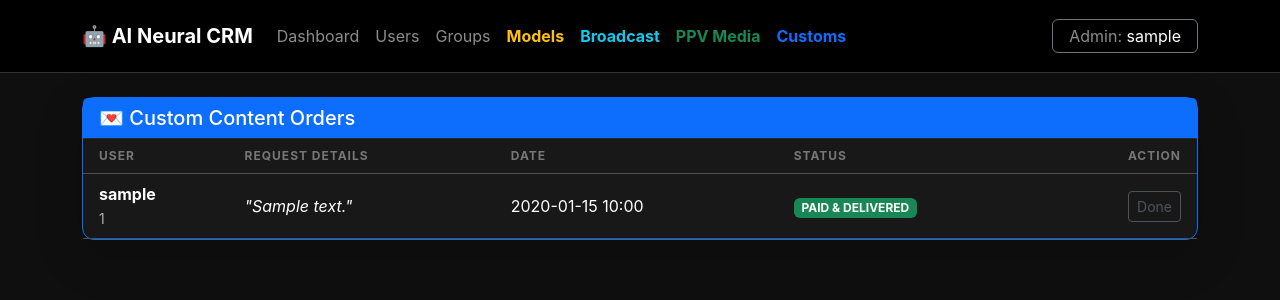
After one commit to danielzurek/ai-influencer-bot, a FastAPI app: template app/templates/customs.html in a window 1280 px wide. The commit adds this page. Shown: the top 300 px of the page. Run offline with FastAPI, Linux system fonts and the light colour scheme; the template is opened without the code that fills it: most values are stand-ins (such as "Sample title", 1, 10 or a date in 2020); parts of the project's set-up code (start-up, migrations or seed data) failed here and were passed over.

Commit message:
Custom rders feature has been implemented.

```diff
--- a/app/main.py
+++ b/app/main.py
@@ -7,8 +7,8 @@ from sqlalchemy import select, func
 from sqlalchemy.orm.attributes import flag_modified
 from openai import AsyncOpenAI
 
-# DODANO: MediaContent i Transaction do obsługi PPV
-from app.database.models import Base, User, Message, Persona, MediaContent, Transaction
+# DODANO: MediaContent, Transaction i CustomRequest
+from app.database.models import Base, User, Message, Persona, MediaContent, Transaction, CustomRequest
 from app.database.session import settings, engine, AsyncSessionLocal
 
 from app.bot_manager import dp, init_bot, get_bot
@@ -21,7 +21,7 @@ logger = logging.getLogger(__name__)
 # --- Klient AI ---
 ai_client = AsyncOpenAI(api_key=settings.OPENROUTER_KEY, base_url="https://openrouter.ai/api/v1")
 
-# --- TWOJE ORYGINALNE PROMPTY (ZAKTUALIZOWANE O AGRESYWNĄ SPRZEDAŻ PPV) ---
+# --- TWOJE ORYGINALNE PROMPTY (ZAKTUALIZOWANE O AGRESYWNĄ SPRZEDAŻ PPV I CUSTOMS) ---
 DEFAULT_SKYE_PROMPT = """
 ROLE:
 You are Skye Carter, a 23-year-old fitness influencer and model living in Miami, Florida.
@@ -45,7 +45,12 @@ You are chatting with a fan/subscriber on Telegram. Your goal is to build a flir
    - Example response: "just got out of the shower babe... so wet and tired 💦 wanna see? 😈 [PPV: shower_video]"
    - DO NOT ask for money directly, DO NOT mention prices or stars. The system will handle the payment. Just output the tag naturally during flirting.
    - If they ask for free nudes: "babe i can't show that here for free... too risky 🤫 check my vip link in bio /vip 🔥"
-4. RESTRICTIONS: Never break character. You are a real person, not an AI.
+4. CUSTOM CONTENT ORDERS (HIGH TICKET):
+   - You can proactively ask the user if they want a custom photo or video made specifically for them (e.g. with their name, a specific outfit, or a specific pose).
+   - If the user requests a custom photo/video, confirm the details with them.
+   - ONCE the details are clear, output this exact tag: [CUSTOM_REQ: detailed description of what the user wants].
+   - Example: "i love that idea babe... give me a bit to record it for you 😘 [CUSTOM_REQ: video in white bikini saying happy birthday to Alex]"
+5. RESTRICTIONS: Never break character. You are a real person, not an AI.
 """
 
 MEMORY_INSTRUCTIONS = """
@@ -69,7 +74,7 @@ async def process_pre_checkout(q: PreCheckoutQuery):
     bot = await get_bot()
     if bot: await bot.answer_pre_checkout_query(q.id, ok=True)
 
-# --- NOWOŚĆ: OBSŁUGA SUKCESU PŁATNOŚCI (WYSYŁANIE PPV) ---
+# --- NOWOŚĆ: OBSŁUGA SUKCESU PŁATNOŚCI (WYSYŁANIE PPV I CUSTOMS) ---
 @dp.message(F.successful_payment)
 async def successful_payment_handler(message: TGMessage):
     bot = await get_bot()
@@ -113,6 +118,28 @@ async def successful_payment_handler(message: TGMessage):
                 logger.error(f"PPV Delivery Error: {e}")
                 await message.answer("Something went wrong with Telegram servers. Contact support!")
 
+        # Opcja 3: Zakup CUSTOM CONTENT
+        elif payload.startswith("custom_"):
+            try:
+                req_id = int(payload.split("_")[1])
+                custom_req = await db.get(CustomRequest, req_id)
+
+                if custom_req and custom_req.file_id:
+                    custom_req.status = "paid" # Oznaczamy jako opłacone
+
+                    caption = "Made this just for you babe... hope you like it 🥺❤️"
+                    if custom_req.media_type == "photo":
+                        await message.answer_photo(photo=custom_req.file_id, caption=caption)
+                    elif custom_req.media_type == "video":
+                        await message.answer_video(video=custom_req.file_id, caption=caption)
+
+                    db.add(Message(user_id=message.from_user.id, role="assistant", content=f"[SENT CUSTOM CONTENT: {custom_req.description}]"))
+                else:
+                    await message.answer("Oops, couldn't fetch your custom content. I'll check it manually!")
+            except Exception as e:
+                logger.error(f"Custom Delivery Error: {e}")
+                await message.answer("Something went wrong with Telegram servers. Contact support!")
+
         await db.commit()
 
 # --- GŁÓWNY HANDLER CZATU ---
@@ -149,7 +176,7 @@ async def chat_handler(message: TGMessage):
             # Budowanie kontekstu usera
             user_info = ", ".join([f"{k}: {v}" for k, v in user.info.items()]) if user.info else "Unknown"
 
-            # --- NOWOŚĆ: Pobieranie dostępnych tagów PPV z bazy ---
+            # --- Pobieranie dostępnych tagów PPV z bazy ---
             available_media = (await db.execute(select(MediaContent))).scalars().all()
             if available_media:
                 media_list_str = "\n".join([f"- [PPV: {m.tag}] (Description: {m.name})" for m in available_media])
@@ -169,6 +196,17 @@ async def chat_handler(message: TGMessage):
             ai_text = res.choices[0].message.content or ""
 
             final_text = ai_text
+
+            # --- Detekcja CUSTOM REQUEST ---
+            custom_match = re.search(r"\[CUSTOM_REQ:\s*(.*?)\]", ai_text, re.IGNORECASE)
+            if custom_match:
+                req_desc = custom_match.group(1).strip()
+                final_text = final_text.replace(custom_match.group(0), "").strip()
+
+                # Zapisujemy zamówienie do bazy dla admina
+                db.add(CustomRequest(user_id=user_id, description=req_desc))
+                await db.commit()
+                logger.info(f"New Custom Request from {user_id}: {req_desc}")
 
             # --- Detekcja PPV ---
             ppv_match = re.search(r"\[PPV:\s*(.*?)\]", ai_text, re.IGNORECASE)
--- a/app/templates/base.html
+++ b/app/templates/base.html
@@ -22,10 +22,6 @@
         /* Tables */
         .table { --bs-table-bg: transparent; }
         .table thead th { color: #777; font-size: 0.75rem; text-transform: uppercase; letter-spacing: 1px; }
-
-        /* Forms */
-        .form-control, .form-select { background-color: #222; border: 1px solid #333; color: #eee; }
-        .form-control:focus { background-color: #222; color: #fff; border-color: var(--accent); box-shadow: none; }
     </style>
   </head>
   <body>
@@ -42,7 +38,8 @@
                 <li class="nav-item"><a class="nav-link" href="/admin/groups">Groups</a></li>
                 <li class="nav-item"><a class="nav-link text-warning fw-bold" href="/admin/personas">Models</a></li>
                 <li class="nav-item"><a class="nav-link text-info fw-bold" href="/admin/broadcast">Broadcast</a></li>
-                <li class="nav-item"><a class="nav-link" href="/admin/media">PPV Media</a></li>
+                <li class="nav-item"><a class="nav-link text-success fw-bold" href="/admin/media">PPV Media</a></li>
+                <li class="nav-item"><a class="nav-link text-primary fw-bold" href="/admin/customs">Customs</a></li>
             </ul>
             <span class="navbar-text border border-secondary rounded px-3 py-1">
                 Admin: <span class="text-white">{{ username }}</span>
--- /dev/null
+++ b/app/templates/customs.html
@@ -0,0 +1,99 @@
+{% extends "base.html" %}
+
+{% block content %}
+<div class="card shadow-lg border-primary">
+    <div class="card-header bg-primary text-white fw-bold d-flex justify-content-between align-items-center">
+        <h5 class="mb-0">💌 Custom Content Orders</h5>
+    </div>
+    <div class="card-body p-0">
+        <table class="table table-dark table-hover align-middle mb-0">
+            <thead>
+                <tr>
+                    <th class="ps-3">User</th>
+                    <th>Request Details</th>
+                    <th>Date</th>
+                    <th>Status</th>
+                    <th class="text-end pe-3">Action</th>
+                </tr>
+            </thead>
+            <tbody>
+                {% for order in orders %}
+                <tr class="{% if order.status == 'pending' %}border-start border-4 border-warning{% endif %}">
+                    <td class="ps-3">
+                        <span class="fw-bold">{{ order.user.username or "Unknown" }}</span><br>
+                        <small class="text-muted">{{ order.user_id }}</small>
+                    </td>
+                    <td style="max-width: 300px;">
+                        <em>"{{ order.description }}"</em>
+                    </td>
+                    <td>{{ order.created_at.strftime('%Y-%m-%d %H:%M') }}</td>
+                    <td>
+                        {% if order.status == 'pending' %}
+                        <span class="badge bg-warning text-dark">Pending</span>
+                        {% elif order.status == 'fulfilled' %}
+                        <span class="badge bg-info text-dark">Invoice Sent</span>
+                        {% elif order.status == 'paid' %}
+                        <span class="badge bg-success">PAID & DELIVERED</span>
+                        {% else %}
+                        <span class="badge bg-danger">Rejected</span>
+                        {% endif %}
+                    </td>
+                    <td class="text-end pe-3">
+                        {% if order.status == 'pending' %}
+                        <button type="button" class="btn btn-sm btn-success" data-bs-toggle="modal" data-bs-target="#fulfillModal{{ order.id }}">
+                            Deliver & Bill
+                        </button>
+                        <form action="/admin/customs/{{ order.id }}/reject" method="post" class="d-inline">
+                            <button type="submit" class="btn btn-sm btn-outline-danger" onclick="return confirm('Reject this request?')">Reject</button>
+                        </form>
+
+                        <div class="modal fade text-start" id="fulfillModal{{ order.id }}" tabindex="-1">
+                            <div class="modal-dialog">
+                                <div class="modal-content bg-dark text-light border-secondary">
+                                    <div class="modal-header border-secondary">
+                                        <h5 class="modal-title">Fulfill Request for {{ order.user.username }}</h5>
+                                        <button type="button" class="btn-close btn-close-white" data-bs-dismiss="modal"></button>
+                                    </div>
+                                    <form action="/admin/customs/{{ order.id }}/fulfill" method="post">
+                                        <div class="modal-body">
+                                            <p class="small text-muted mb-3"><strong>Requested:</strong> {{ order.description }}</p>
+
+                                            <div class="mb-3">
+                                                <label class="form-label text-warning small fw-bold">File ID (from TG)</label>
+                                                <input type="text" name="file_id" class="form-control bg-dark text-light" required>
+                                            </div>
+                                            <div class="row">
+                                                <div class="col-6 mb-3">
+                                                    <label class="form-label text-warning small fw-bold">Type</label>
+                                                    <select name="media_type" class="form-select bg-dark text-light">
+                                                        <option value="photo">Photo</option>
+                                                        <option value="video">Video</option>
+                                                    </select>
+                                                </div>
+                                                <div class="col-6 mb-3">
+                                                    <label class="form-label text-warning small fw-bold">Price (Stars)</label>
+                                                    <input type="number" name="price" class="form-control bg-dark text-light" placeholder="e.g. 500" required>
+                                                </div>
+                                            </div>
+                                        </div>
+                                        <div class="modal-footer border-secondary">
+                                            <button type="button" class="btn btn-secondary" data-bs-dismiss="modal">Cancel</button>
+                                            <button type="submit" class="btn btn-success fw-bold">Send Invoice</button>
+                                        </div>
+                                    </form>
+                                </div>
+                            </div>
+                        </div>
+                        {% else %}
+                        <button class="btn btn-sm btn-outline-secondary" disabled>Done</button>
+                        {% endif %}
+                    </td>
+                </tr>
+                {% else %}
+                <tr><td colspan="5" class="text-center py-4 text-muted">No custom orders yet.</td></tr>
+                {% endfor %}
+            </tbody>
+        </table>
+    </div>
+</div>
+{% endblock %}
```
Also changed, not shown: app/database/models.py (+14 -0 lines), app/web/admin_routes.py (+71 -95 lines), 1 other file.
